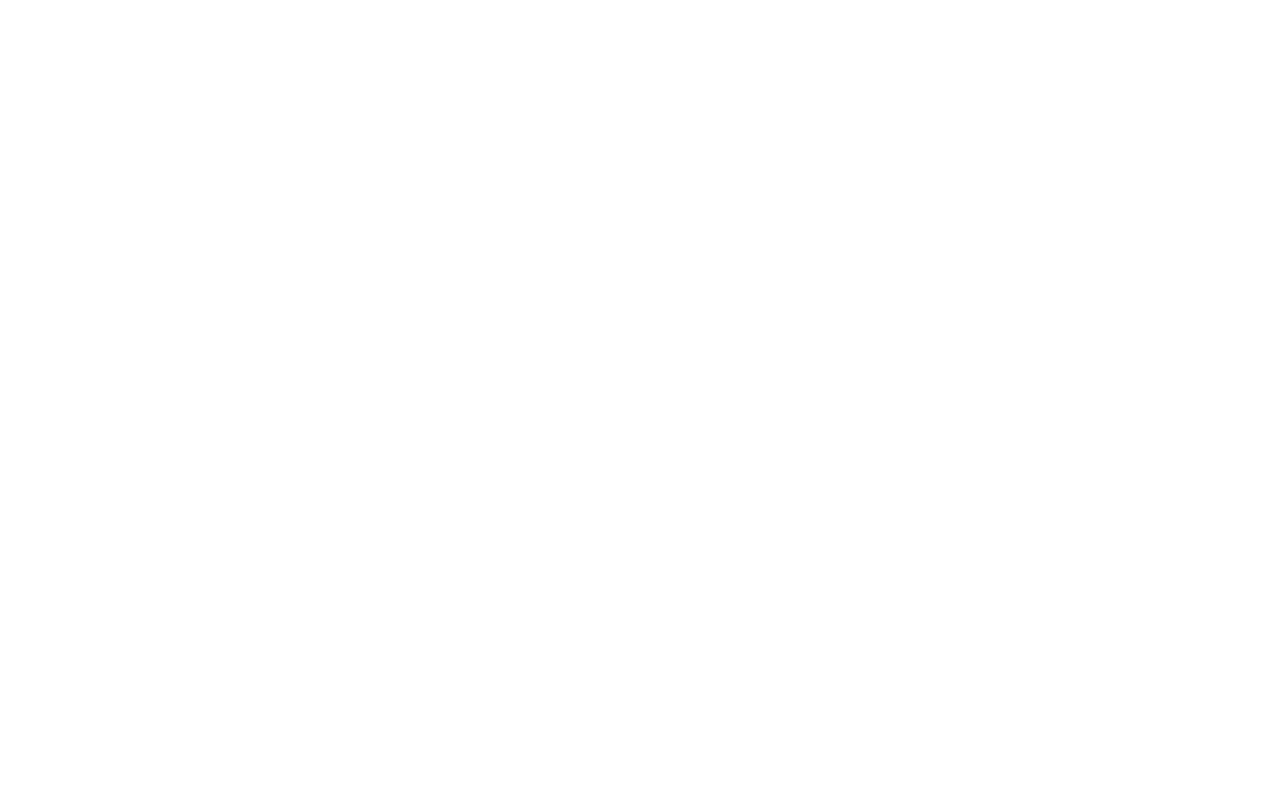
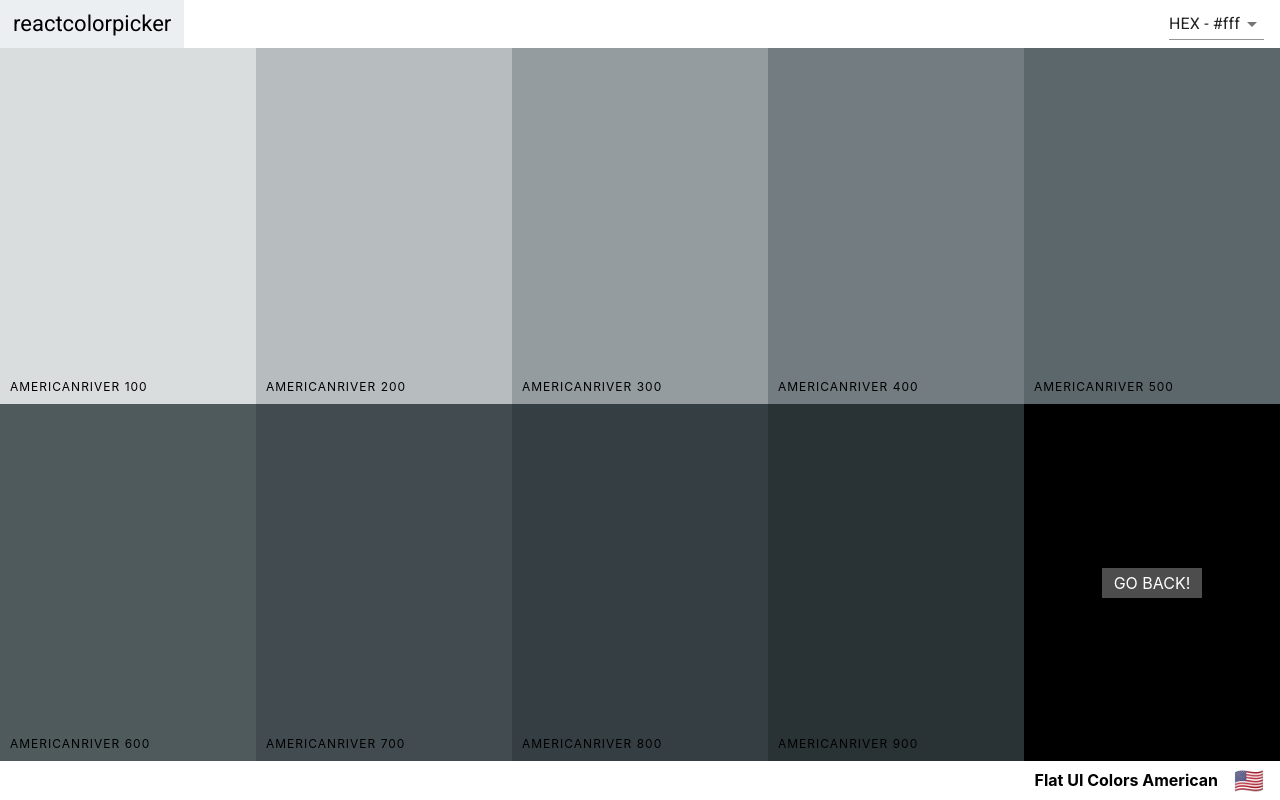
Before and after one commit to Narvader/color-app, a React (Create React App) app: page /palette/flat-ui-colors-american/americanriver in a window 1280 px wide. Built offline with nearby package versions, Linux system fonts and the light colour scheme.

Commit message:
improving app

```diff
--- a/src/App.js
+++ b/src/App.js
@@ -2,8 +2,10 @@
 import { Route, Switch } from "react-router-dom";
 import Palette from './Palette';
 import PaletteList from './PaletteList';
+import SingleColorPalette from "./SingleColorPalette";
 import seedColors from './seedColors';
 import { generatePalette } from './colorHelpers';
+
 
 class App extends Component {
   findPalette(id){
@@ -14,12 +16,22 @@
   render() {
     return (
       <Switch>
+        <Route exact path="/palette/:paletteId/:colorId" render={routeProps => <SingleColorPalette
+                colorId={routeProps.match.params.colorId}
+                palette={generatePalette(
+                  this.findPalette(routeProps.match.params.paletteId)
+                )}
+              />} />
         <Route exact path="/" render={(routeProps) => <PaletteList palettes={seedColors} {...routeProps} />} />
-        <Route exact path="/palette/:id" render={routeProps => <Palette
-                        palette={generatePalette(
-                          this.findPalette(routeProps.match.params.id)
-                        )}
-                      />}/>
+        <Route
+        exact
+        path="/palette/:id"
+        render={routeProps => <Palette palette={generatePalette(
+                this.findPalette(routeProps.match.params.id)
+                )}
+              />}
+        />
+
       </Switch>
         /*<div className="App">
           <Palette palette={generatePalette(seedColors[4])} />
--- a/src/ColorBox.css
+++ b/src/ColorBox.css
@@ -9,7 +9,15 @@
     margin-bottom: -3.5px;
 }
 
-.copy-button {
+.SingleColorPalette .ColorBox {
+    height: 50%;
+}
+
+.go-back.ColorBox {
+    background-color: black;
+}
+
+.copy-button, .back-button {
     width: 100px;
     height: 30px;
     position: absolute;
@@ -25,10 +33,16 @@
     line-height: 30px;
     color: white;
     border: none;
+    text-decoration: none;
+    transition: opacity .5s, visibilty .5s;
+}
+
+.copy-button {
     opacity: 0;
     visibility: hidden;
-    transition: opacity .5s, visibilty .5s;
 }
+
+
 
 .ColorBox:hover .copy-button {
     opacity: 1;
--- a/src/ColorBox.js
+++ b/src/ColorBox.js
@@ -1,5 +1,6 @@
 import React, { Component } from 'react';
 import {CopyToClipboard} from 'react-copy-to-clipboard';
+import {Link} from 'react-router-dom'
 import "./ColorBox.css";
 
 class ColorBox extends Component {
@@ -14,7 +15,7 @@
         });
     }
     render(){
-        const { name, background } = this.props;
+        const { name, background, moreUrl, showLink} = this.props;
         const { copied } = this.state
         return(
             <CopyToClipboard text={background} onCopy={this.changeCopyState} >
@@ -30,7 +31,11 @@
                         </div>
                         <button className="copy-button">Copy</button>
                     </div>
-                    <span className="see-more">More</span>
+                    {showLink && (
+                        <Link to={moreUrl} onClick={e => e.stopPropagation()} >
+                            <span className="see-more">More</span>
+                        </Link>
+                    )}
                 </div>
             </CopyToClipboard>
         )
--- a/src/Navbar.js
+++ b/src/Navbar.js
@@ -27,13 +27,14 @@
     }
 
     render() {
-        const { level, changeLevel } = this.props;
+        const { level, changeLevel, showingAllColors } = this.props;
         const { format } = this.state
         return(
             <header className="Navbar">
                 <div className="logo">
                     <Link to="/">reactcolorpicker</Link>
                 </div>
+                {showingAllColors && (
                     <div className="slider">
                         <div className="slider-container">
                             <span>Level: {level}</span>
@@ -47,6 +48,7 @@
                         </div>
 
                     </div>
+                )}
                 <div className="select-container">
                     <Select value={format} onChange={this.handleFormatChange}>
                         <MenuItem value="hex">HEX - #fff</MenuItem>
--- a/src/Palette.js
+++ b/src/Palette.js
@@ -1,9 +1,8 @@
 import React, { Component } from 'react';
 import ColorBox from './ColorBox';
 import Navbar from "./Navbar";
+import PaletteFooter from "./PaletteFooter";
 import "./Palette.css";
-
-
 
 class Palette extends Component {
     constructor(props) {
@@ -19,22 +18,19 @@
         this.setState({format: val})
     }
     render(){
-        const { colors, paletteName, emoji } = this.props.palette;
+        const { colors, paletteName, emoji, id } = this.props.palette;
         const { level, format } = this.state;
         const colorBoxes = colors[level].map(color =>
-            <ColorBox background={color[format]} name={color.name} key={color.id} />
+            <ColorBox background={color[format]} name={color.name} key={color.id} moreUrl={`/palette/${id}/${color.id}`} showLink />
         );
         return(
             <div className="Palette">
-                <Navbar level={level} changeLevel={this.changeLevel} handleChange={this.changeFormat} />
+                <Navbar level={level} changeLevel={this.changeLevel} handleChange={this.changeFormat} showingAllColors />
                 {/* Navbar goes here */}
                 <div className="Palette-colors">
                     {colorBoxes}
                 </div>
-                <footer className="Palette-footer">
-                    {paletteName}
-                    <span className="emoji">{emoji}</span>
-                </footer>
+                <PaletteFooter paletteName={paletteName} emoji={emoji} />
             </div>
         )
     }
--- /dev/null
+++ b/src/PaletteFooter.js
@@ -0,0 +1,13 @@
+import React from 'react';
+
+function PaletteFooter(props){
+    const { paletteName, emoji } = props;
+    return (
+        <footer className="Palette-footer">
+            {paletteName}
+            <span className="emoji">{emoji}</span>
+        </footer>
+    )
+}
+
+export default PaletteFooter;
--- /dev/null
+++ b/src/SingleColorPalette.js
@@ -0,0 +1,47 @@
+import React, { Component } from 'react';
+import ColorBox from "./ColorBox";
+import Navbar from "./Navbar";
+import PaletteFooter from "./PaletteFooter";
+import {Link} from 'react-router-dom';
+
+class SingleColorPalette extends Component {
+    constructor(props) {
+        super(props);
+        this._shades = this.gatherShades(this.props.palette, this.props.colorId);
+        this.state = {format: "hex"};
+        this.changeFormat = this.changeFormat.bind(this);
+    }
+    gatherShades(palette, colorToFilterBy) {
+        let shades = [];
+        let allColors = palette.colors;
+        for(let key in allColors) {
+            shades = shades.concat(
+                allColors[key].filter(color => color.id === colorToFilterBy)
+            )
+        }
+        return shades.slice(1)
+    }
+    changeFormat(val) {
+        this.setState({format: val})
+    }
+    render(){
+        const {format} = this.state;
+        const { paletteName, emoji, id } = this.props.palette;
+        const ColorBoxes = this._shades.map(color => (<ColorBox key={color.name} name={color.name} background={color[format]} showLinks={false} />))
+        return (
+            <div className="SingleColorPalette Palette">
+                <Navbar handleChange={this.changeFormat} showingAllColors={false} />
+                <div className="Palette-colors">
+                    {ColorBoxes}
+                    <div className="go-back ColorBox" >
+                        <Link to={`/palette/${id}`} className="back-button">Go back!</Link>
+                    </div>
+                </div>
+                <PaletteFooter paletteName={paletteName} emoji={emoji} />
+            </div>
+
+        )
+    }
+}
+
+export default SingleColorPalette;
```
Lines whose indentation alone changed are shown as unchanged.
